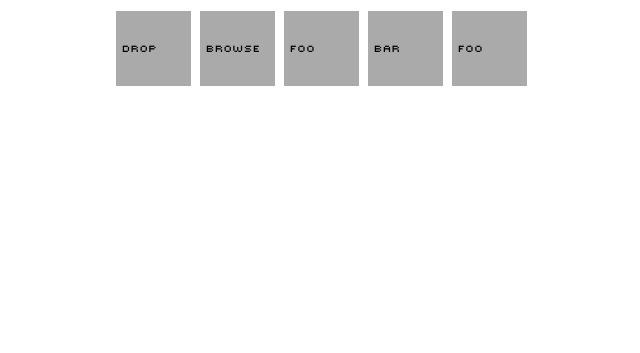
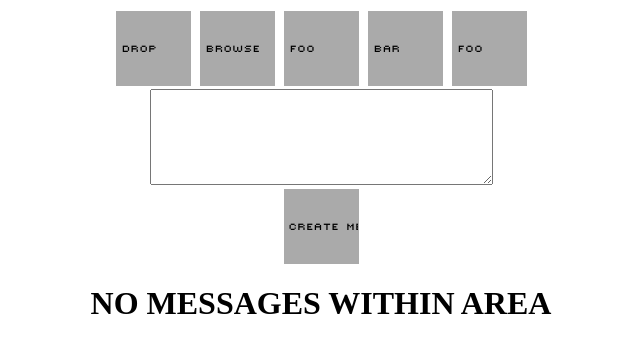
Before and after one commit to briantotheyanyan/Drop, a Flask app: template templates/Home.html in a window 1280 px wide. Shown: the top 353 px of the page, without its empty margins (319-959 px from the left). Run offline with Flask 2, Linux system fonts and the light colour scheme; the template is opened without the code that fills it: most values are stand-ins (such as "Sample title", 1, 10 or a date in 2020); parts of the project's set-up code (start-up, migrations or seed data) failed here and were passed over.

Commit message:
revaming app.py isn't fun

```diff
--- a/app.py
+++ b/app.py
@@ -40,23 +40,13 @@ def home():
 	global username
 	global Longitude
 	global Latitude
-
-    	if request.method == 'GET':
-		return render_template('Home.html', Latitude = Latitude, Longitude = Longitude)
-	else:
-    		button = request.form['button']
-		if button == 'Browse':
-			messages = database.returnMessagesinRange(Latitude,Longitude)
-			#We need to find a way to use flask to send the messages over.
-			if  request.form['Latitude'] != None:
-				Latitude = request.form['Latitude']
-				Longitude = request.form['Longitude']
-		elif button == 'Drop':
-			if  request.form['Latitude'] != None:
-				Latitude = request.form['Latitude']
-				Longitude = request.form['Longitude']
-
-		elif button == 'Create Message':
+   	if request.method == 'GET':
+		if  request.form['Latitude'] != None:
+			Latitude = request.form['Latitude']
+			Longitude = request.form['Longitude']
+		messages = database.returnMessagesinRange(Latitude,Longitude)
+		return render_template('Home.html', messages=messages, Latitude = Latitude, Longitude = Longitude)
+		if button == 'Create Message':
 			newM = request.form['line']
 			if newM:
 				database.writeMessage(newM,float(Longitude),float(Latitude),username)
--- a/templates/Home.html
+++ b/templates/Home.html
@@ -2,6 +2,10 @@
 <link rel="stylesheet" type="text/css" href="../static/style.css" />
 <link rel="stylesheet" type="text/css" href="../static/Home.css" />
 <script src="../static/jquery.js" type="text/javascript"></script>
+<script src="../static/scripts.js" type="text/javascript"></script>
+<input type="hidden" id="Latitude" name="Latitude" value={{Longitude}} />
+<input type="hidden" id="Longitude" name="Longitude" value={{Longitude}} />
+
 <table id="tbl" border="0">
 	<tr>
 		<td width=80>
@@ -21,6 +25,22 @@
 		</td>
 	</tr>
 </table>
-<iframe height=400 width=415 frameBorder="0" id="new" src="../templates/NEW.html"></iframe>
-<iframe height=400 width=415 frameBorder="0" id="scan" src="../templates/SCAN.html"></iframe>
+
+<div id="drop">
+	<textarea rows="6" cols="40" name="line"> </textarea> <br>
+	<input type="submit" name="button" value="Create Message" />
+</div>
+
+<div id="browse">
+	{% if messages %}
+		<ol>
+		{% for x in messages %}
+		<li>{{x}}</li>
+		{% endfor %}
+		</ol>
+	{% else %}
+		<h1>NO MESSAGES WITHIN AREA</h1>
+	{% endif %}
+</div>
+
 <script src="../static/Home.js" type="text/javascript"></script>
```
